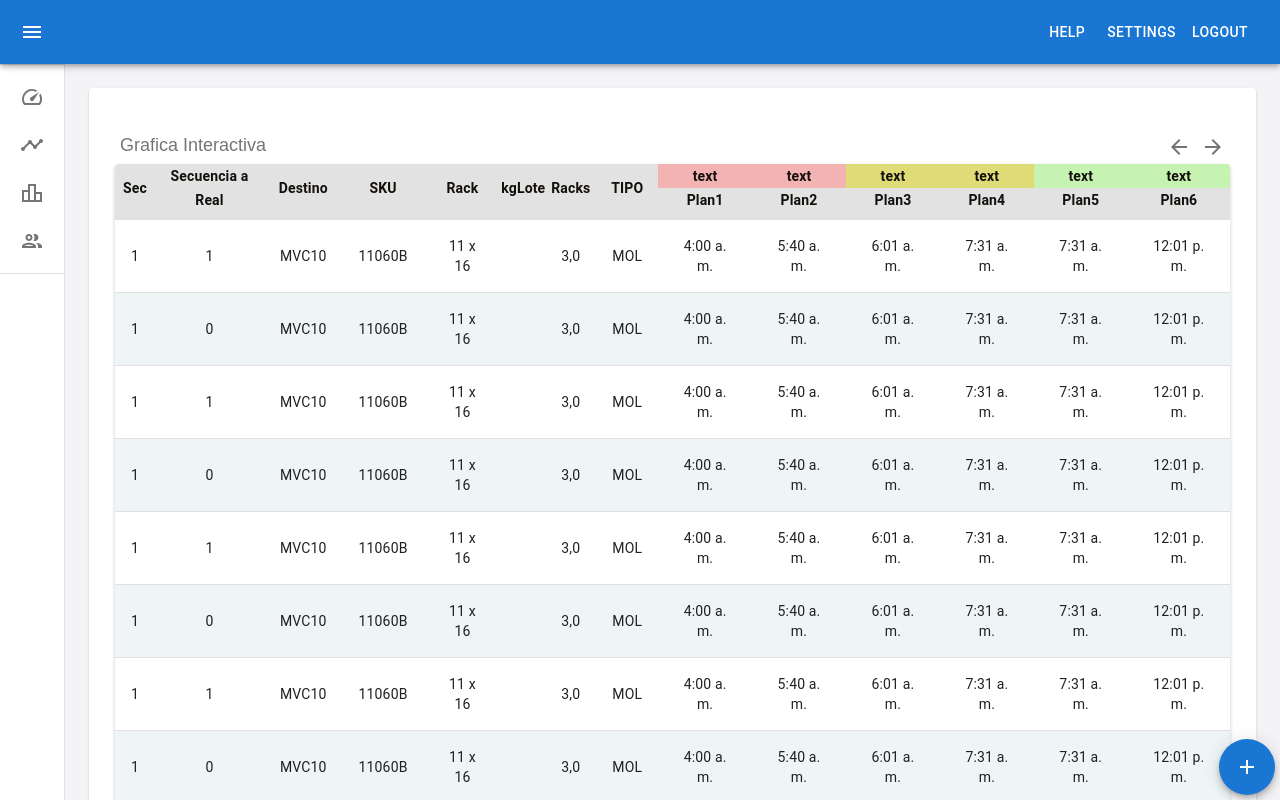
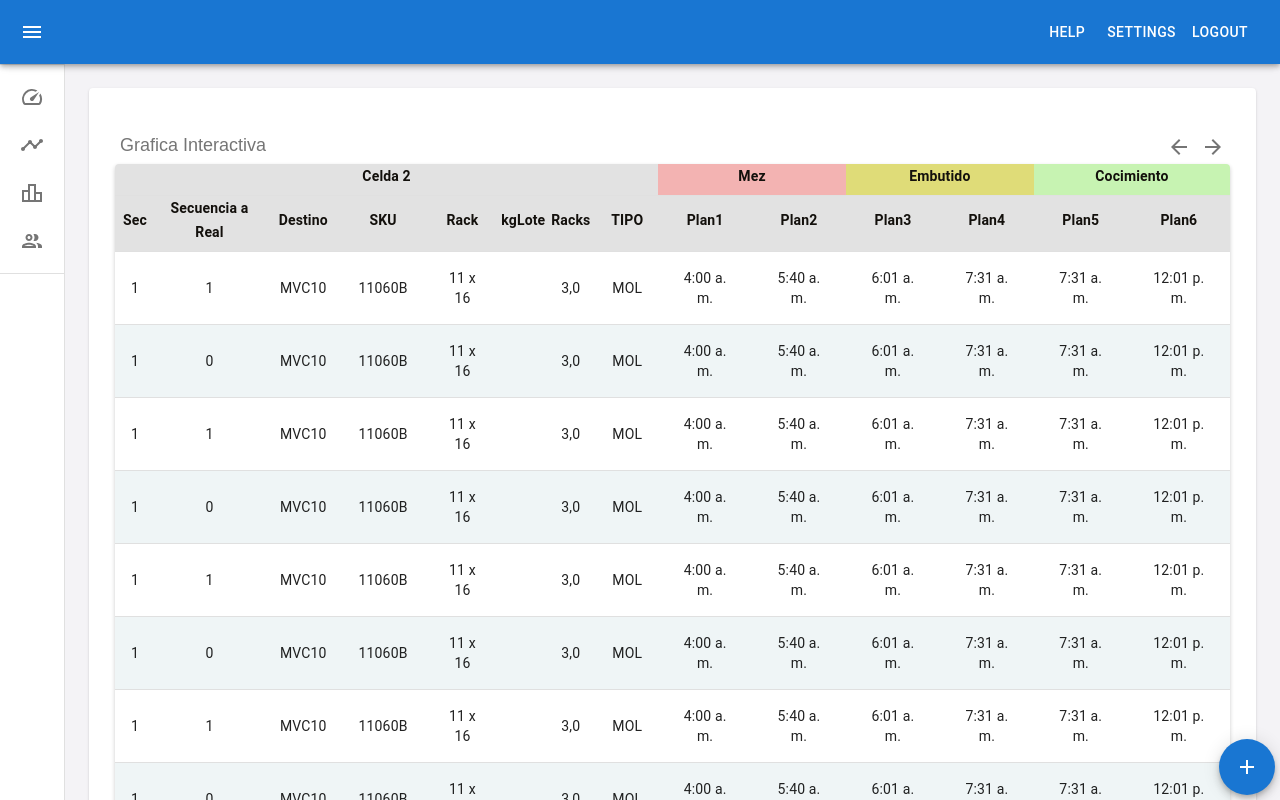
Before and after one commit to ZoiloMendoza/tabla_excel, a React (Create React App) app: page / in a window 1280 px wide. Shown: the top 800 px of the page. Built offline with nearby package versions, Linux system fonts and the light colour scheme.

Commit message:
update TablaInteractiva

```diff
--- a/src/components/TablaInteractiva/TablaInteractiva.js
+++ b/src/components/TablaInteractiva/TablaInteractiva.js
@@ -632,6 +632,45 @@ const StyledTableCell = styled(TableCell)(({ theme }) => ({
     },
 }));
 
+const StyledTableCell_1 = styled(TableCell)(({ theme }) => ({
+  [`&.${tableCellClasses.head}`]: {
+    backgroundColor: '#F3B3B2',
+    color: '#13100c',
+    fontWeight: 700,
+    fontSize: 14,
+    textAlign: 'center',
+    padding:'0 0 7px 0'
+  },
+  [`&.${tableCellClasses.body}`]: {
+    fontSize: 14,
+  },
+}));
+const StyledTableCell_2 = styled(TableCell)(({ theme }) => ({
+  [`&.${tableCellClasses.head}`]: {
+    backgroundColor: '#DFDC78',
+    color: '#13100c',
+    fontWeight: 700,
+    fontSize: 14,
+    textAlign: 'center',
+    padding:'0 0 7px 0'
+  },
+  [`&.${tableCellClasses.body}`]: {
+    fontSize: 14,
+  },
+}));
+const StyledTableCell_3 = styled(TableCell)(({ theme }) => ({
+  [`&.${tableCellClasses.head}`]: {
+    backgroundColor: '#C7F3B2',
+    color: '#13100c',
+    fontWeight: 700,
+    fontSize: 14,
+    textAlign: 'center',
+    padding:'0 0 7px 0'
+  },
+  [`&.${tableCellClasses.body}`]: {
+    fontSize: 14,
+  },
+}));
 const StyledTableRow = styled(TableRow)(({ theme }) => ({
     '&:nth-of-type(even)': { //Se cambio de odd a even
       backgroundColor: 'rgba(223, 235, 237, 0.5)',
@@ -722,28 +761,19 @@ export default function TablaInteractiva() {
           <Table sx={{ minWidth: 650 }} aria-label="simple table">
             <TableHead>
               <TableRow>
+
+                <StyledTableCell align="center" colSpan={8}>Celda 2</StyledTableCell>
+                <StyledTableCell_1 align="center" colSpan={2}>Mez</StyledTableCell_1>
+                <StyledTableCell_2 align="center" colSpan={2}>Embutido</StyledTableCell_2>
+                <StyledTableCell_3 align="center" colSpan={2}>Cocimiento</StyledTableCell_3>
+              </TableRow>
+              <TableRow>
                 {columnsVisible.map((column, index) => (
                   <StyledTableCell align="center" key={column}>
-                    <Box sx={{ display: "flex", flexDirection: "column" }}>
-                      {column.startsWith("Plan") && (
-                        <>
-                          <Box
-                            sx={{
-                              background:
-                              index === 8 || index === 9
-                                  ? "#F3B3B2"
-                                  : index === 10 || index === 11
-                                  ? "#DFDC78"
-                                  : (index === 12 || index === 13) && "#C7F3B2",
-                            }}
-                          >
-                            {'text'}
-                          </Box>
-                          <Box>{column}</Box>
-                        </>
-                      )}
-                      {!column.startsWith("Plan") && <Box>{column}</Box>}
-                    </Box>
+
+                     {column}
+
+
                   </StyledTableCell>
                 ))}
               </TableRow>
```
